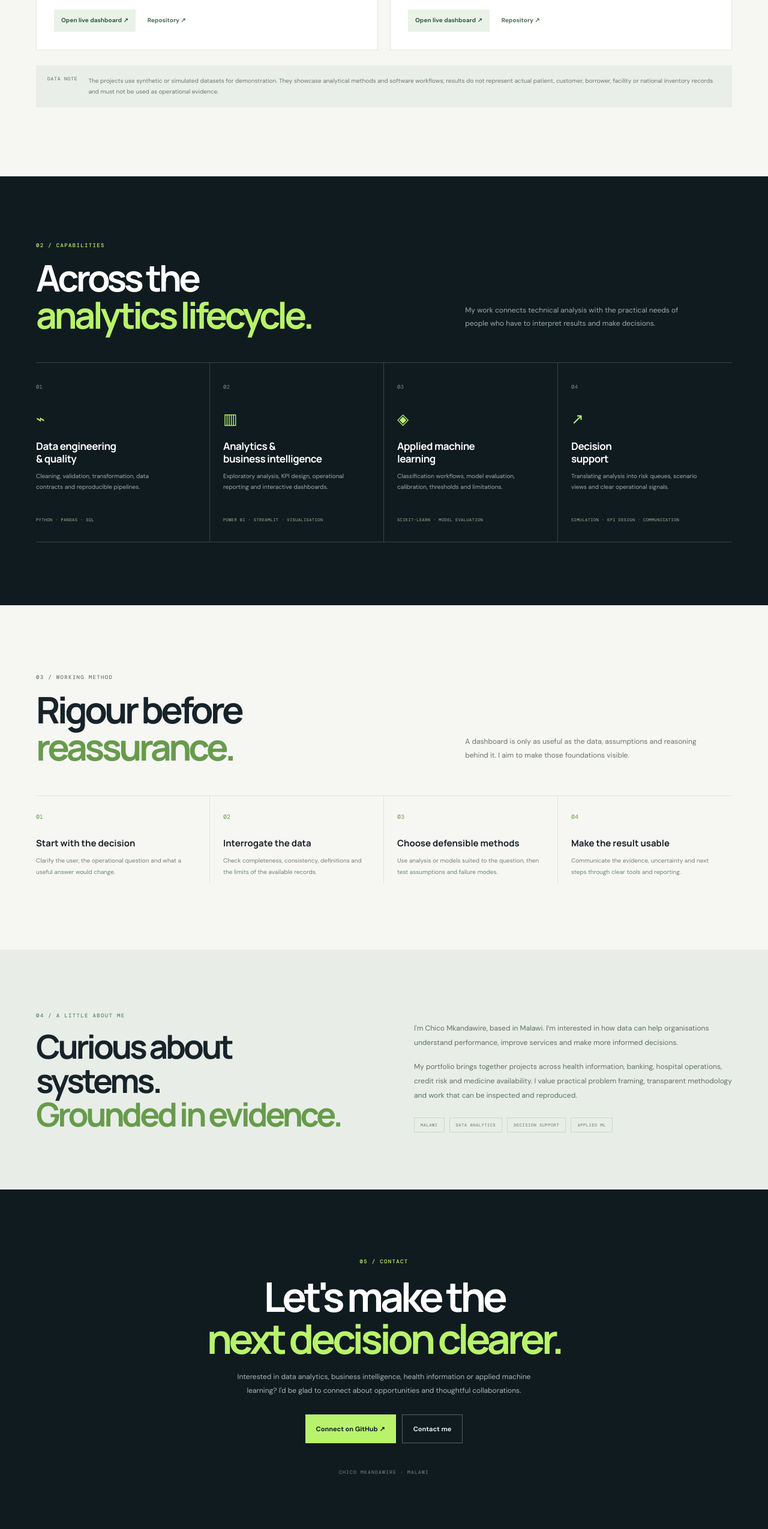
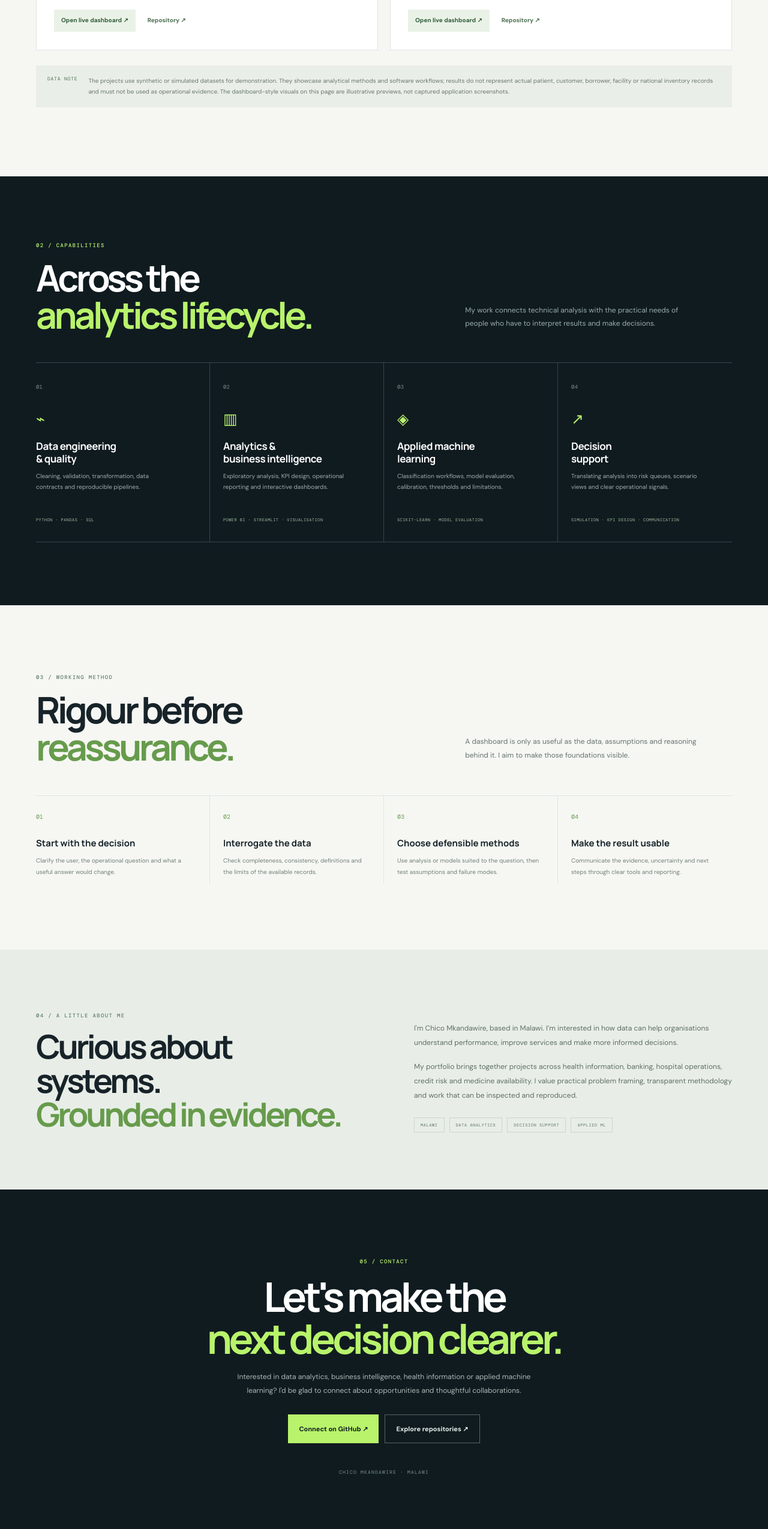
Before and after one commit to MkandawireChico/Mywebsite, a plain HTML site: page index.html in a window 1280 px wide. Shown: the part 2871-5420 px from the top of the page at 60% size. Drawn offline with nearby package versions, Linux system fonts and the light colour scheme.

Commit message:
Clarify illustrative project previews and contact links

```diff
--- a/index.html
+++ b/index.html
@@ -168,7 +168,7 @@
           </div>
         </article>
       </div>
-      <p class="data-note"><span>DATA NOTE</span> The projects use synthetic or simulated datasets for demonstration. They showcase analytical methods and software workflows; results do not represent actual patient, customer, borrower, facility or national inventory records and must not be used as operational evidence.</p>
+      <p class="data-note"><span>DATA NOTE</span> The projects use synthetic or simulated datasets for demonstration. They showcase analytical methods and software workflows; results do not represent actual patient, customer, borrower, facility or national inventory records and must not be used as operational evidence. The dashboard-style visuals on this page are illustrative previews, not captured application screenshots.</p>
     </section>
 
     <section class="capabilities-section" id="capabilities">
@@ -204,7 +204,7 @@
       <div class="container contact-inner">
         <p class="section-kicker">05 / CONTACT</p><h2>Let's make the<br><em>next decision clearer.</em></h2>
         <p>Interested in data analytics, business intelligence, health information or applied machine learning? I'd be glad to connect about opportunities and thoughtful collaborations.</p>
-        <div class="contact-actions"><a class="button button-accent" href="https://github.com/MkandawireChico" target="_blank" rel="noopener noreferrer">Connect on GitHub ↗</a><a class="button button-outline" href="mailto:">Contact me</a></div>
+        <div class="contact-actions"><a class="button button-accent" href="https://github.com/MkandawireChico" target="_blank" rel="noopener noreferrer">Connect on GitHub ↗</a><a class="button button-outline" href="https://github.com/MkandawireChico" target="_blank" rel="noopener noreferrer">Explore repositories ↗</a></div>
         <span class="contact-location">CHICO MKANDAWIRE · MALAWI</span>
       </div>
     </section>
```
